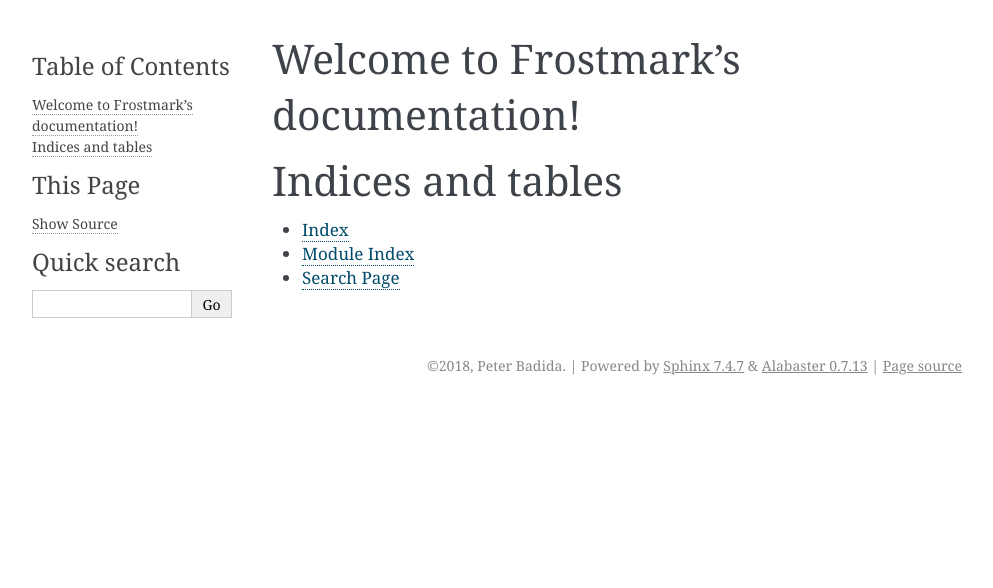
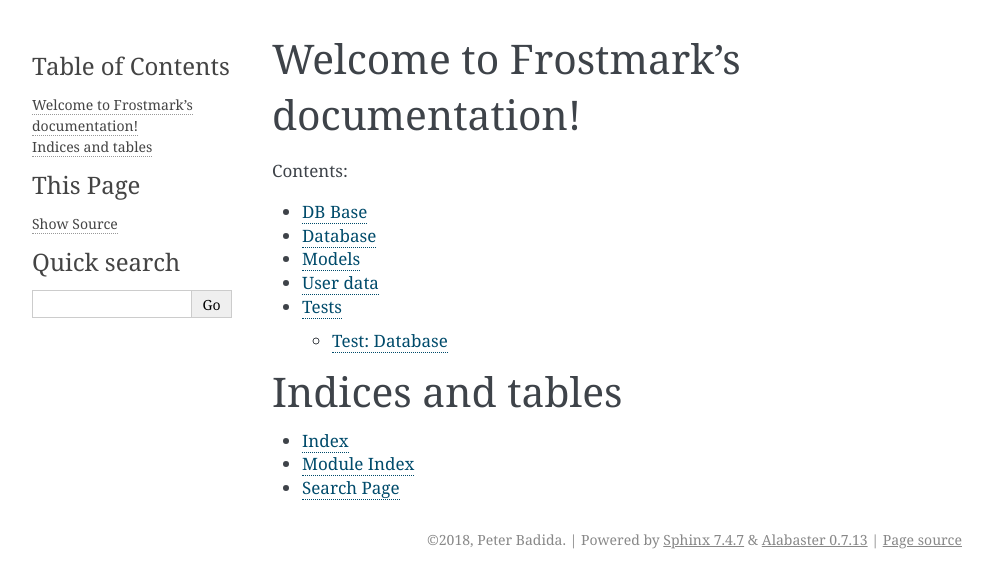
Before and after one commit to KeyWeeUsr/Frostmark, a Sphinx documentation site: the page built from doc/source/index.rst, in a window 1280 px wide. Shown: the top 588 px of the page, without its empty margins (148-1141 px from the left). Built offline with Sphinx 7.4.7, drawn with Linux system fonts in a browser that asks for light colours.

```diff
--- a/doc/source/conf.py
+++ b/doc/source/conf.py
@@ -26,7 +26,8 @@ copyright = '2018, Peter Badida'  # pylint: disable=redefined-builtin
 author = 'Peter Badida'
 
 # The short X.Y version
-version = ''
+from frostmark import VERSION
+version = VERSION
 # The full version, including alpha/beta/rc tags
 release = ''
 
--- /dev/null
+++ b/doc/source/db.rst
@@ -0,0 +1,5 @@
+Database
+========
+
+.. automodule:: frostmark.db
+   :members:
--- /dev/null
+++ b/doc/source/db_base.rst
@@ -0,0 +1,5 @@
+DB Base
+=======
+
+.. automodule:: frostmark.db_base
+   :members:
--- a/doc/source/index.rst
+++ b/doc/source/index.rst
@@ -5,6 +5,11 @@ Welcome to Frostmark's documentation!
    :maxdepth: 2
    :caption: Contents:
 
+   db_base
+   db
+   models
+   user_data
+   tests
 
 
 Indices and tables
--- /dev/null
+++ b/doc/source/models.rst
@@ -0,0 +1,5 @@
+Models
+======
+
+.. automodule:: frostmark.models
+   :members:
--- /dev/null
+++ b/doc/source/test_database.rst
@@ -0,0 +1,5 @@
+Test: Database
+==============
+
+.. automodule:: frostmark.tests.test_database
+   :members:
--- /dev/null
+++ b/doc/source/tests.rst
@@ -0,0 +1,7 @@
+Tests
+=====
+
+.. toctree::
+   :maxdepth: 2
+
+   test_database
--- /dev/null
+++ b/doc/source/user_data.rst
@@ -0,0 +1,5 @@
+User data
+=========
+
+.. automodule:: frostmark.user_data
+   :members:
--- a/frostmark/__init__.py
+++ b/frostmark/__init__.py
@@ -0,0 +1,5 @@
+'''
+.. module:: frostmark
+'''
+
+VERSION = '0.0.0'
--- a/setup.py
+++ b/setup.py
@@ -5,11 +5,11 @@ Basic setup.py
 
 from os.path import abspath, dirname, join
 from setuptools import setup
+from frostmark import VERSION
 
 
 ROOT = abspath(dirname(__file__))
 REPO = 'https://github.com/KeyWeeUsr/Frostmark'
-VERSION = '0.0.0'
 
 
 with open(join(ROOT, "README.md")) as fd:
```
Also changed, not shown: doc/source/_static/empty.txt (deleted).
